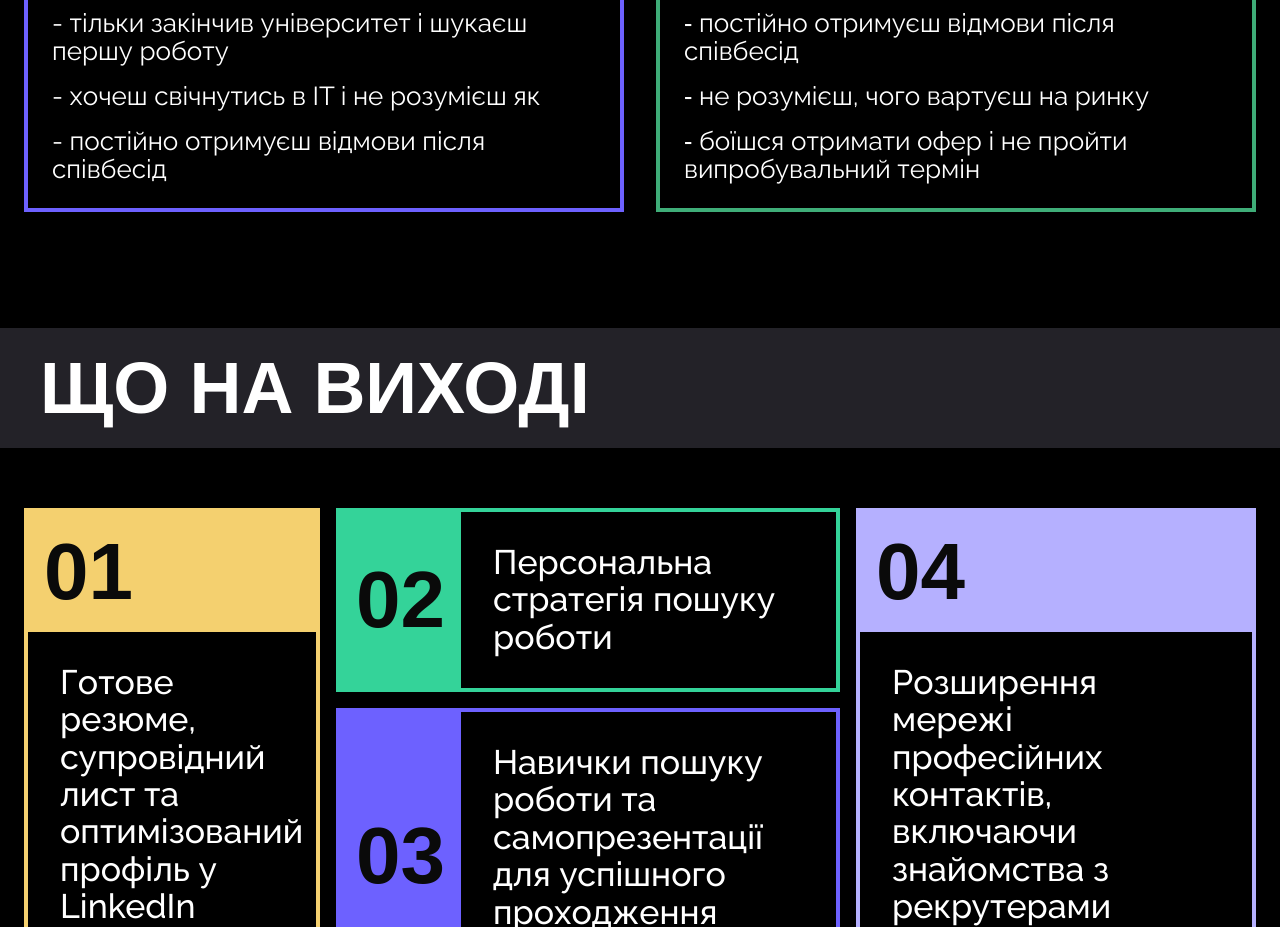
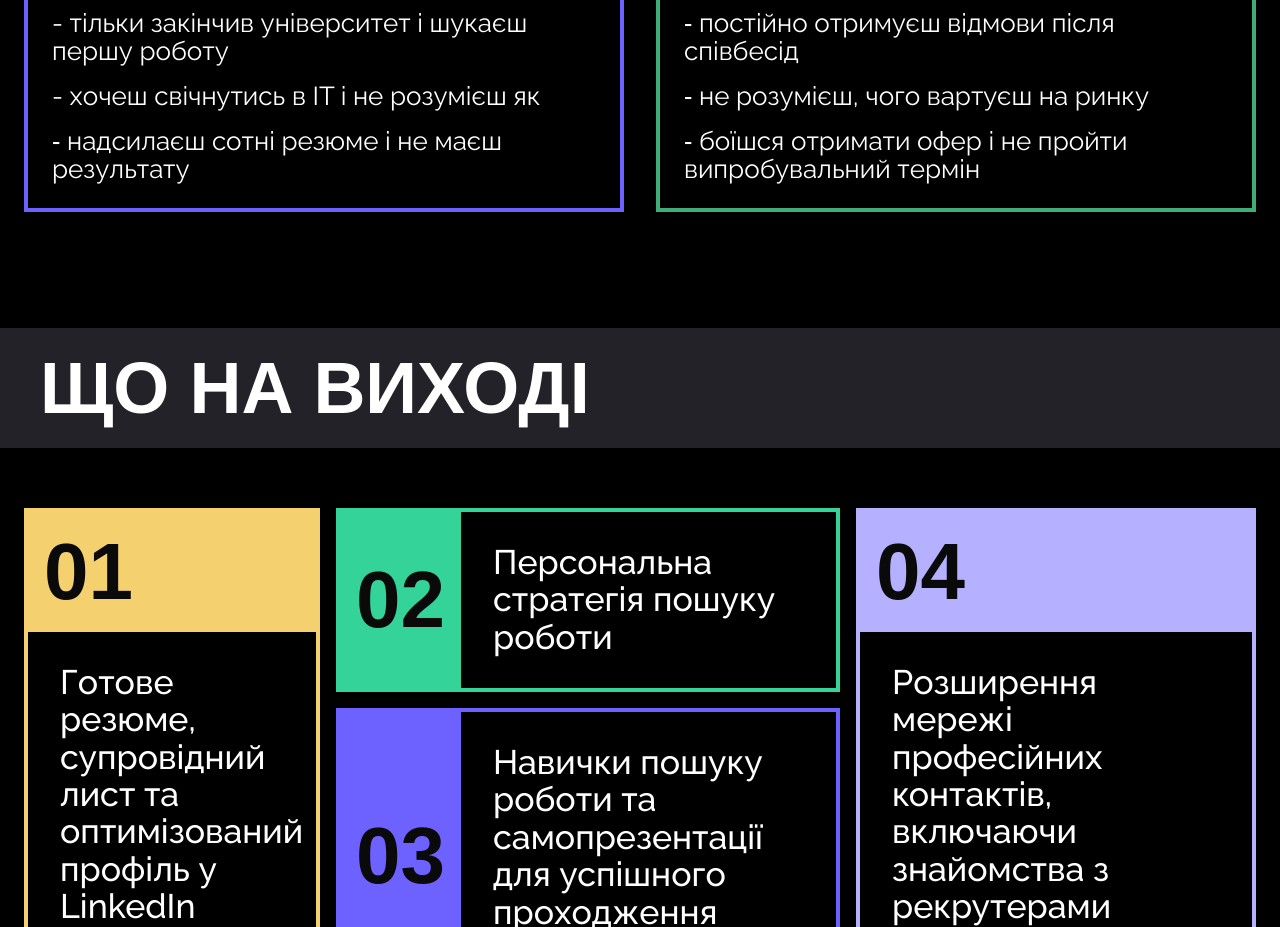
Before and after one commit to InM1nd/skelya_reborn, a Next.js app: page /intensive in a window 1280 px wide. Shown: the part 1240-2167 px from the top of the page. Built offline with nearby package versions, Linux system fonts and the light colour scheme; a web font is replaced by a local one.

Commit message:
My solution. Better late than never.

```diff
--- a/src/app/(main)/(pages)/intensive/IntensiveForWhom.tsx
+++ b/src/app/(main)/(pages)/intensive/IntensiveForWhom.tsx
@@ -23,7 +23,7 @@ const IntensiveForWhom = () => {
               - хочеш свічнутись в IT і не розумієш як
             </p>
             <p className="text-white text-[20px] lg:text-[26px] 2xl:text-3xl">
-              - постійно отримуєш відмови після співбесід
+              ⁃ надсилаєш сотні резюме і не маєш результату
             </p>
           </div>
         </div>
--- a/src/app/parts/consultants.tsx
+++ b/src/app/parts/consultants.tsx
@@ -45,7 +45,7 @@ const ConsultantsSection = () => {
             </div>
             <div className="text-[20px] flex flex-col flex-1 p-4 gap-4 lg:p-6 lg:gap-[35px] xl:text-[28px] 2xl:p-7 ">
               <div className='text-[22px] xl:text-[34px]'>
-                <h3 className="font-bold">Даша зі Computools</h3>
+                <h3 className="font-bold">Даша з Computools</h3>
                 <p className="">Chief Recruiting Officer</p>
               </div>
 
```
